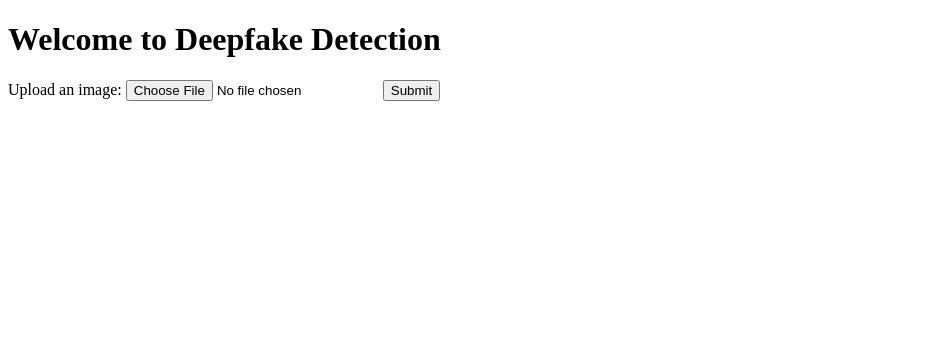
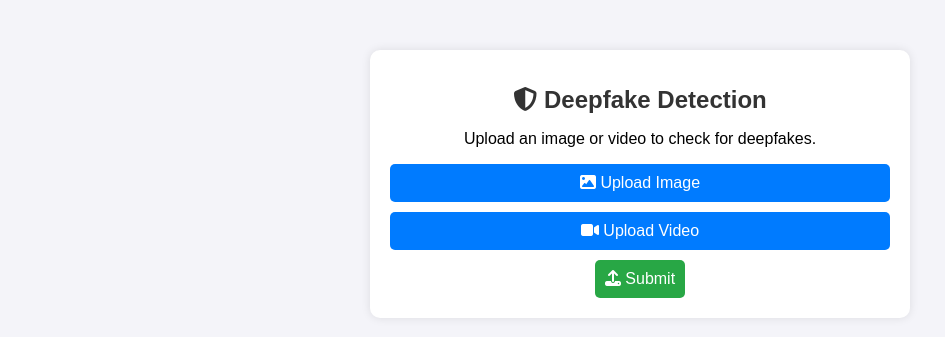
Before and after one commit to ARPIT20012005/deepfake-detection, a Flask app: page / in a window 1280 px wide. Shown: the top 337 px of the page, without its empty margins (0-945 px from the left). Run offline with Flask 3, Linux system fonts and the light colour scheme; some libraries are stand-ins or nearby versions.

Commit message:
Added project files

```diff
--- a/app.py
+++ b/app.py
@@ -1,7 +1,14 @@
 from flask import Flask, render_template, request, redirect, url_for
 import os
 from werkzeug.utils import secure_filename
-from your_model_code import load_model, predict_image, preprocess_image  # Import your model code
+from your_model_code import load_model, predict_image, preprocess_image  # Ensure this exists
+import tensorflow as tf
+
+# Enable GPU memory growth if GPU is available
+gpus = tf.config.experimental.list_physical_devices('GPU')
+if gpus:
+    for gpu in gpus:
+        tf.config.experimental.set_memory_growth(gpu, True)
 
 app = Flask(__name__)
 
@@ -9,6 +16,10 @@ UPLOAD_FOLDER = 'static/uploads/'
 ALLOWED_EXTENSIONS = {'png', 'jpg', 'jpeg'}
 
 app.config['UPLOAD_FOLDER'] = UPLOAD_FOLDER
+
+# Ensure the upload folder exists
+if not os.path.exists(UPLOAD_FOLDER):
+    os.makedirs(UPLOAD_FOLDER)
 
 def allowed_file(filename):
     return '.' in filename and filename.rsplit('.', 1)[1].lower() in ALLOWED_EXTENSIONS
@@ -35,5 +46,6 @@ def upload_image():
         result = "Real" if prediction > 0.9 else "Fake"
         return render_template('result.html', filename=filename, result=result)
 
-if __name__ == '__main__':
-    app.run(debug=True)
+if __name__ == "__main__":
+    port = int(os.environ.get("PORT", 8080))  # Read from environment
+    app.run(host="0.0.0.0", port=port)  # Ensure it binds to 0.0.0.0
--- /dev/null
+++ b/static/uploads/CSS/style.css
@@ -0,0 +1,79 @@
+body {
+    font-family: Arial, sans-serif;
+    background-color: #f4f4f9;
+    margin: 0;
+    padding: 0;
+    text-align: center;
+}
+
+.container {
+    max-width: 500px;
+    background: white;
+    margin: 50px auto;
+    padding: 20px;
+    border-radius: 10px;
+    box-shadow: 0 0 10px rgba(0, 0, 0, 0.1);
+}
+
+h1 {
+    color: #333;
+    font-size: 24px;
+}
+
+.upload-btn {
+    margin: 10px 0;
+}
+
+.upload-btn label {
+    display: block;
+    padding: 10px;
+    background: #007BFF;
+    color: white;
+    border-radius: 5px;
+    cursor: pointer;
+}
+
+.upload-btn input {
+    display: none;
+}
+
+button {
+    background: #28a745;
+    color: white;
+    padding: 10px;
+    border: none;
+    border-radius: 5px;
+    cursor: pointer;
+    font-size: 16px;
+}
+
+button:hover {
+    background: #218838;
+}
+
+.image-container img {
+    width: 100%;
+    max-width: 300px;
+    border-radius: 10px;
+    margin: 10px 0;
+}
+
+.result-text {
+    font-size: 20px;
+    font-weight: bold;
+    color: #ff5733;
+}
+
+.back-btn {
+    display: inline-block;
+    margin-top: 10px;
+    padding: 10px;
+    background: #6c757d;
+    color: white;
+    border-radius: 5px;
+    text-decoration: none;
+}
+
+.back-btn:hover {
+    background: #545b62;
+}
--- a/templates/index.html
+++ b/templates/index.html
@@ -1,16 +1,37 @@
 <!DOCTYPE html>
 <html lang="en">
+
 <head>
     <meta charset="UTF-8">
     <meta name="viewport" content="width=device-width, initial-scale=1.0">
     <title>Deepfake Detection</title>
+    <link href="{{ url_for('static', filename='CSS/style.css') }}" rel="stylesheet" type="text/css">
+    <script src="https://kit.fontawesome.com/a076d05399.js" crossorigin="anonymous"></script>
 </head>
+
 <body>
-    <h1>Welcome to Deepfake Detection</h1>
-    <form action="/upload" method="post" enctype="multipart/form-data">
-        <label for="file">Upload an image:</label>
-        <input type="file" name="file" id="file" required>
-        <button type="submit">Submit</button>
-    </form>
+    <div class="container">
+        <h1><i class="fas fa-shield-alt"></i> Deepfake Detection</h1>
+        <p>Upload an image or video to check for deepfakes.</p>
+
+        <form action="/upload" method="post" enctype="multipart/form-data">
+            <div class="upload-btn">
+                <label for="file">
+                    <i class="fas fa-image"></i> Upload Image
+                </label>
+                <input type="file" name="file" id="file" accept="image/*" required>
+            </div>
+
+            <div class="upload-btn">
+                <label for="video">
+                    <i class="fas fa-video"></i> Upload Video
+                </label>
+                <input type="file" name="video" id="video" accept="video/*">
+            </div>
+
+            <button type="submit"><i class="fas fa-upload"></i> Submit</button>
+        </form>
+    </div>
 </body>
+
 </html>
```
Also changed, not shown: requirements.txt (+49 -5 lines), templates/result.html (+18 -4 lines), static/uploads/AI.jpg (added).
